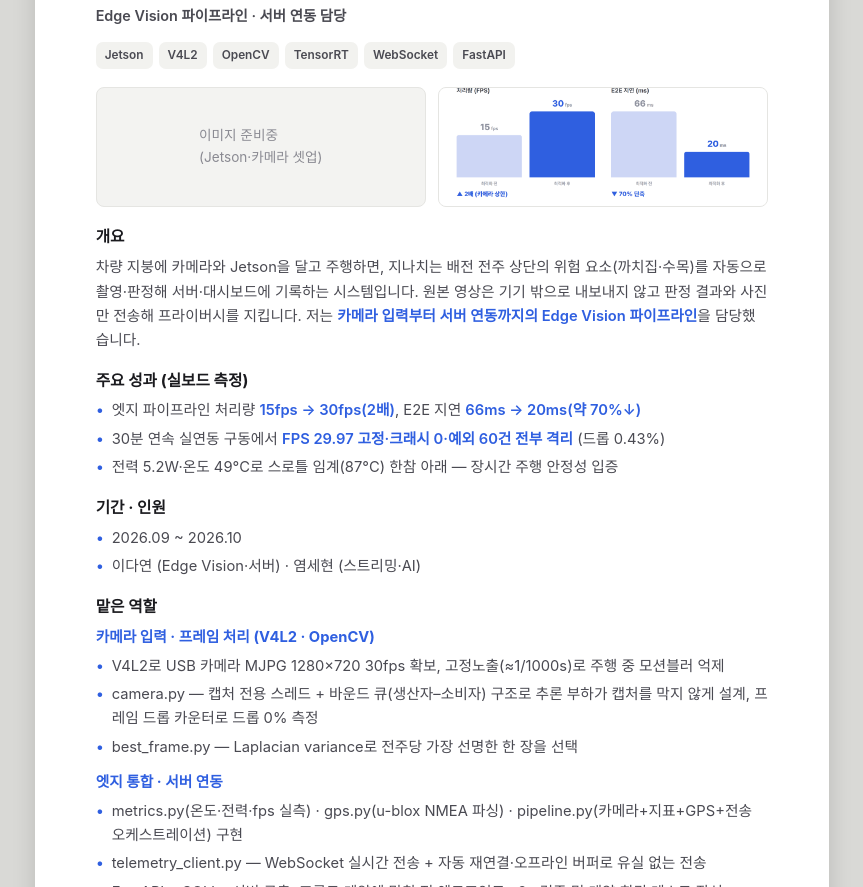
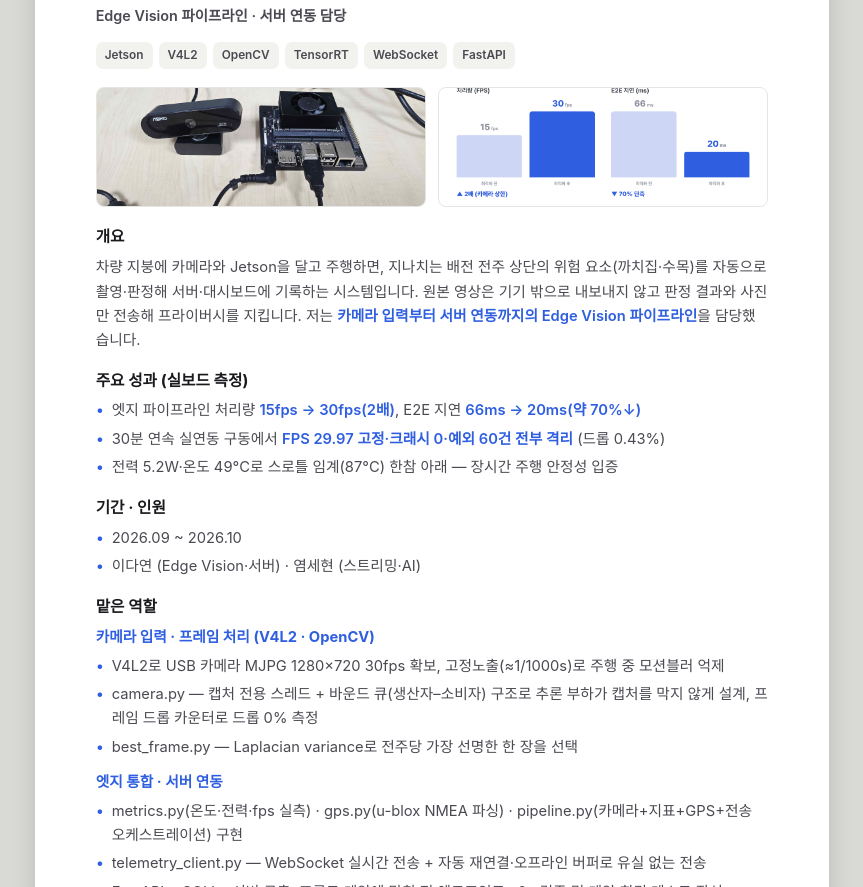
Before and after one commit to develu0825/dayeon-portfolio, a plain HTML site: page index.html in a window 1280 px wide. Shown: the part 3882-4769 px from the top of the page, without its empty margins (208-1071 px from the left). Drawn offline with Linux system fonts and the light colour scheme; a web font is replaced by a local one.

Commit message:
feat: HailMary 하드웨어 셋업 사진 추가 (V2)
Jetson Orin Nano + 카메라 실물 셋업 사진을 HailMary 1번 사진칸에 연결.

Co-Authored-By: Claude Opus 4.8 (1M context) <noreply@anthropic.com>

```diff
--- a/index.html
+++ b/index.html
@@ -230,7 +230,7 @@
           </div>
         </div>
         <div class="proj__shots">
-          <span class="shot shot--ph" style="height:120px">이미지 준비중<br>(Jetson·카메라 셋업)</span>
+          <span class="shot" style="height:120px"><img src="gallary/헤일메리_하드웨어 사진.jpg" alt="Jetson·카메라 엣지 셋업" style="object-position: 50% 55%;" /></span>
           <span class="shot" style="height:120px"><img src="gallary/hailmary_성능그래프.png" alt="HailMary 성능 최적화 측정 그래프" style="object-position: center;" /></span>
         </div>
         <div class="proj__body">
```
Also changed, not shown: gallary/헤일메리_하드웨어 사진.jpg (added).
